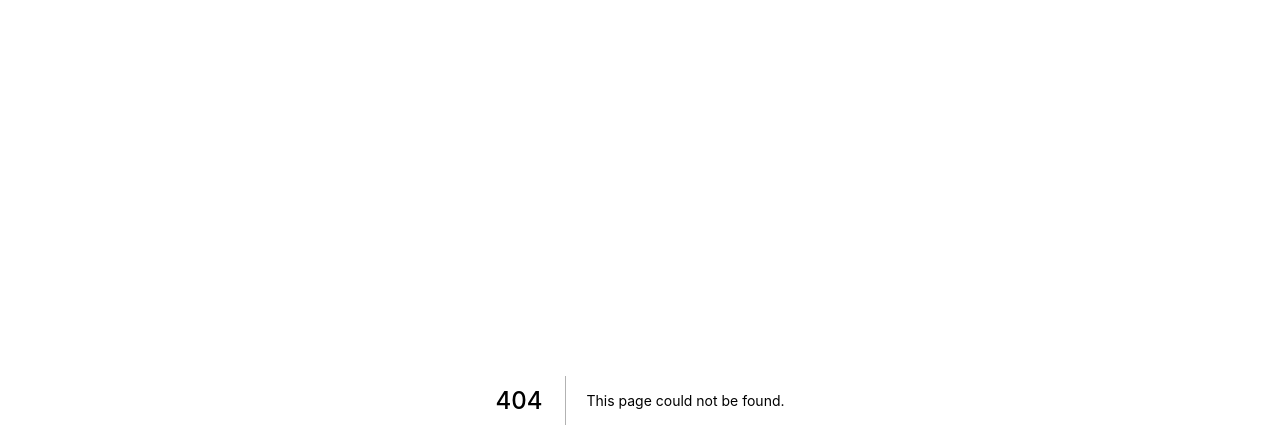
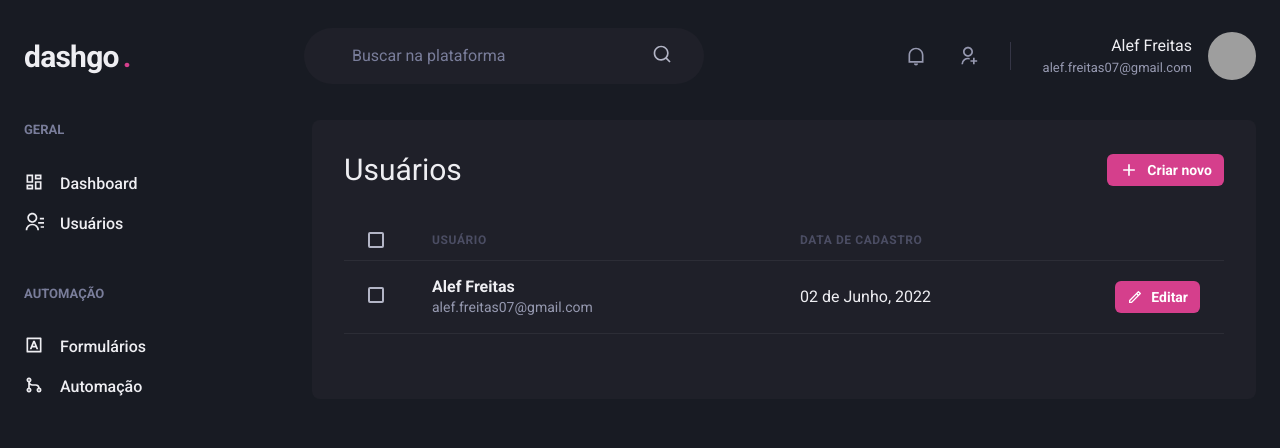
Before and after one commit to aleffreitas/dashgov2, a Next.js app: page /users in a window 1280 px wide. Before the commit this address had no page. Shown: the top 448 px of the page. Built offline with nearby package versions, Linux system fonts and the light colour scheme; grey boxes are pictures that could not be loaded.

Commit message:
feat: created page users

```diff
--- /dev/null
+++ b/src/pages/users/index.tsx
@@ -0,0 +1,72 @@
+import { Box, Button, Flex, Icon, Heading, Table, Thead, Tbody, Td, Tr, Th, Checkbox, Text } from "@chakra-ui/react";
+import { RiAddLine, RiPencilLine } from "react-icons/ri";
+
+import { Header } from "../../components/Header";
+import { Sidebar } from "../../components/Sidebar";
+
+export default function UserList(){
+  return(
+    <Box>
+      <Header />
+
+      <Flex w="100%" my="6" maxWidth={1480} mx="auto" px="6">
+        <Sidebar />
+
+        <Box flex="1" borderRadius={8} bg="gray.800" p="8" >
+          <Flex mb="8" justify="space-between" align="center">
+            <Heading size="lg" fontWeight="normal">Usuários</Heading>
+
+            <Button
+              as="a"
+              size="sm"
+              fontSize="sm"
+              colorScheme="pink"
+              leftIcon={<Icon as={RiAddLine} fontSize="20" />}
+            >
+              Criar novo
+            </Button>
+          </Flex>
+
+          <Table colorScheme="whiteAlpha">
+            <Thead>
+              <Tr>
+                <Th px="6" color="gray.300" width="8" >
+                  <Checkbox colorScheme="pink" />
+                </Th>
+                <Th>Usuário</Th>
+                <Th>Data de cadastro</Th>
+                <Th width="8"></Th>
+              </Tr>
+            </Thead>
+
+            <Tbody>
+              <Tr>
+                <Td px="6">
+                  <Checkbox colorScheme="pink" />
+                </Td>
+                <Td>
+                  <Box>
+                    <Text fontWeight="bold">Alef Freitas</Text>
+                    <Text fontSize="sm" color="gray.300" >alef.freitas07@gmail.com</Text>
+                  </Box>
+                </Td>
+                <Td>02 de Junho, 2022</Td>
+                <Td>
+                <Button
+                  as="a"
+                  size="sm"
+                  fontSize="sm"
+                  colorScheme="pink"
+                  leftIcon={<Icon as={RiPencilLine} fontSize="16" />}
+                >
+                  Editar
+                </Button>
+                </Td>
+              </Tr>
+            </Tbody>
+          </Table>
+        </Box>
+      </Flex>
+    </Box>
+  );
+}
```
